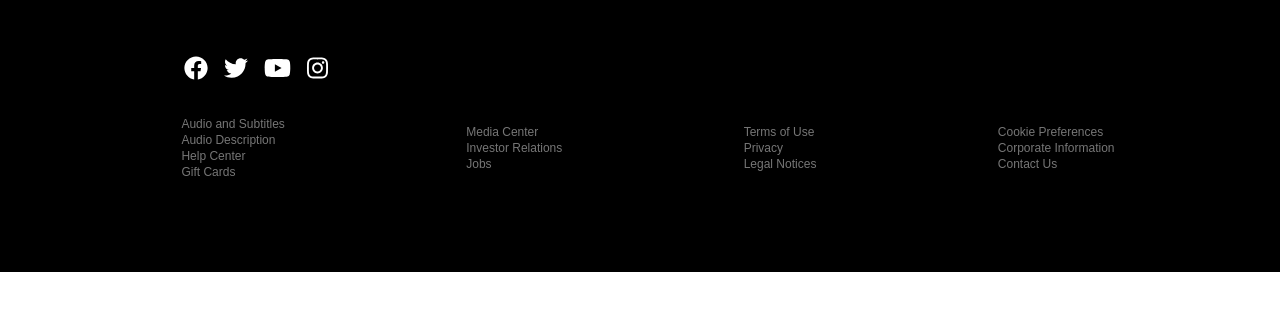
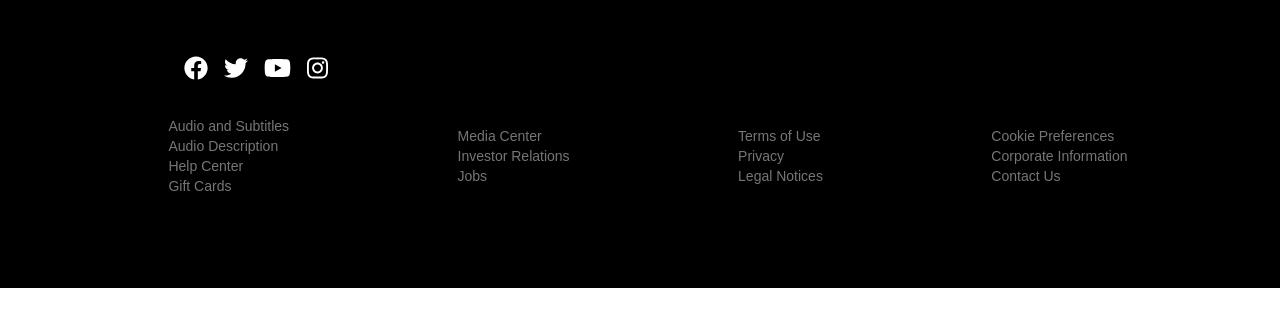
Before and after one commit to mertensnova/chat-bot, a Next.js app: page /Footer in a window 1280 px wide. Shown: the top 326 px of the page. Built offline with nearby package versions, Linux system fonts and the light colour scheme.

Commit message:
Added Footer

```diff
--- a/pages/Footer.js
+++ b/pages/Footer.js
@@ -14,7 +14,7 @@ const Footer = () => {
         <FontAwesomeIcon icon={faYoutube} className="mx-2"></FontAwesomeIcon>
         <FontAwesomeIcon icon={faInstagram} className="mx-2"></FontAwesomeIcon>
       </div>
-      <article className="w-full flex items-center justify-evenly text-xs py-5 flex-wrap lg:flex-row sm:flex-col">
+      <article className="w-full flex items-center justify-evenly text-sm py-5 flex-wrap lg:flex-row sm:flex-col">
         <ul className="lg:w-auto sm:w-full pl-4 pb-4">
           <li>
             <a class="member-footer-link" href="/browse/subtitles">
```
